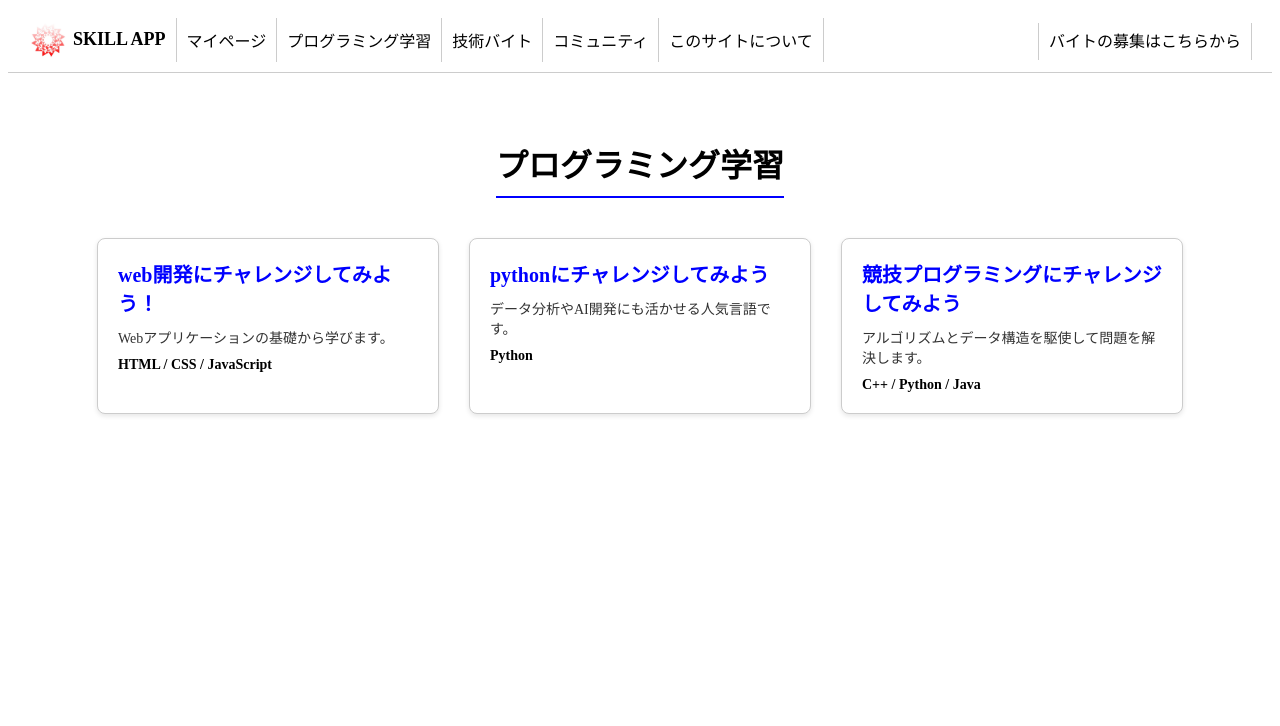
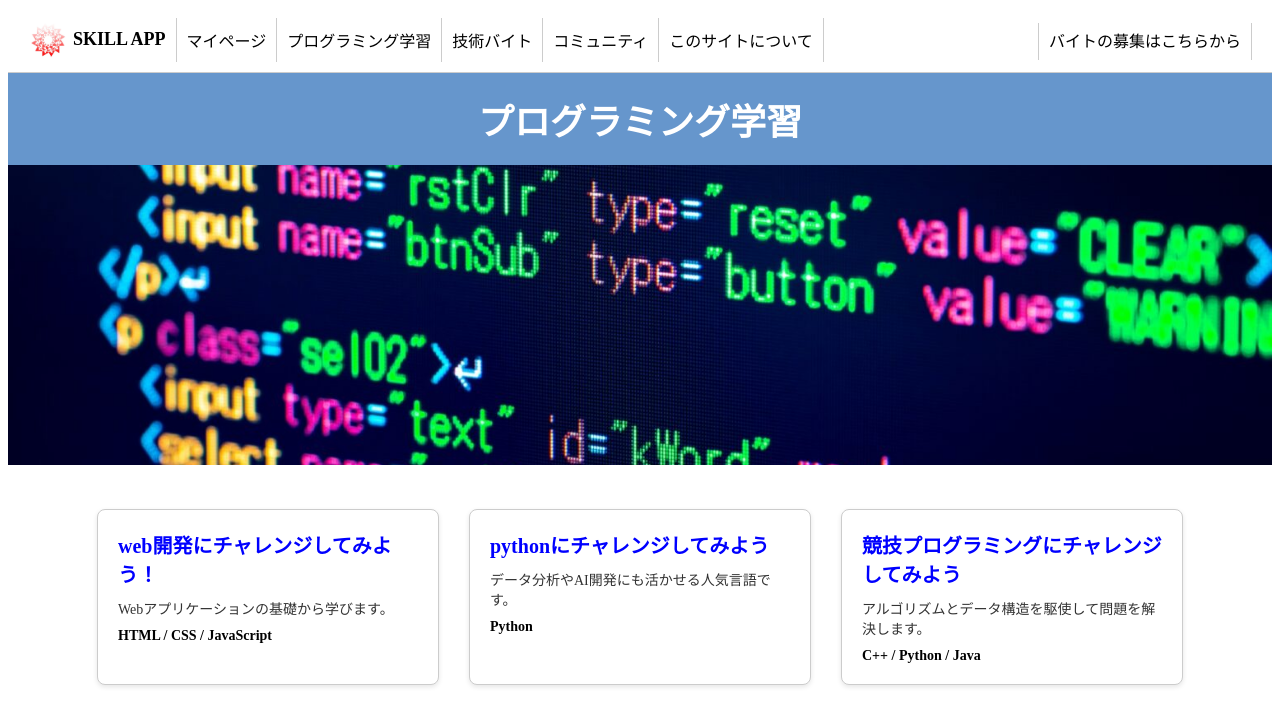
Before and after one commit to ga-mi-keke/skill-app-frontend, a React (Create React App) app: page /learning in a window 1280 px wide. Shown: the top 726 px of the page. Built offline with nearby package versions, Linux system fonts and the light colour scheme.

Commit message:
Learning変更

```diff
--- a/src/pages/Learning.js
+++ b/src/pages/Learning.js
@@ -6,19 +6,14 @@ function Learning() {
   return (
     <div>
         <Header />
-    <div style={{ padding: '40px', maxWidth: '1200px', margin: '0 auto', textAlign: 'center' }}>
-      {/* 見出し */}
-      <h2
-        style={{
-          fontSize: '32px',
-          borderBottom: '2px solid blue',
-          display: 'inline-block',
-          paddingBottom: '10px',
-          marginBottom: '40px'
-        }}
-      >
-        プログラミング学習
-      </h2>
+        <div style={{ textAlign: 'center', backgroundColor: ' #6696cc', color: 'white', padding: '20px 0' }}>
+          <h1 style={{ margin: 0, fontSize: '36px' }}>プログラミング学習</h1>
+        </div>
+      {/* 背景画像 */}
+      <div style={{ textAlign: 'center' }}>
+        <img src="/Learning.jpg" alt="Jobs Background" style={{ width: '100%', maxHeight: '300px', objectFit: 'cover' }} />
+      </div>
+      <div style={{ padding: '40px', maxWidth: '1200px', margin: '0 auto', textAlign: 'center' }}>
 
       {/* カード（ボタン）を配置するコンテナ */}
       <div
```
Also changed, not shown: public/Learning.jpg (added).
